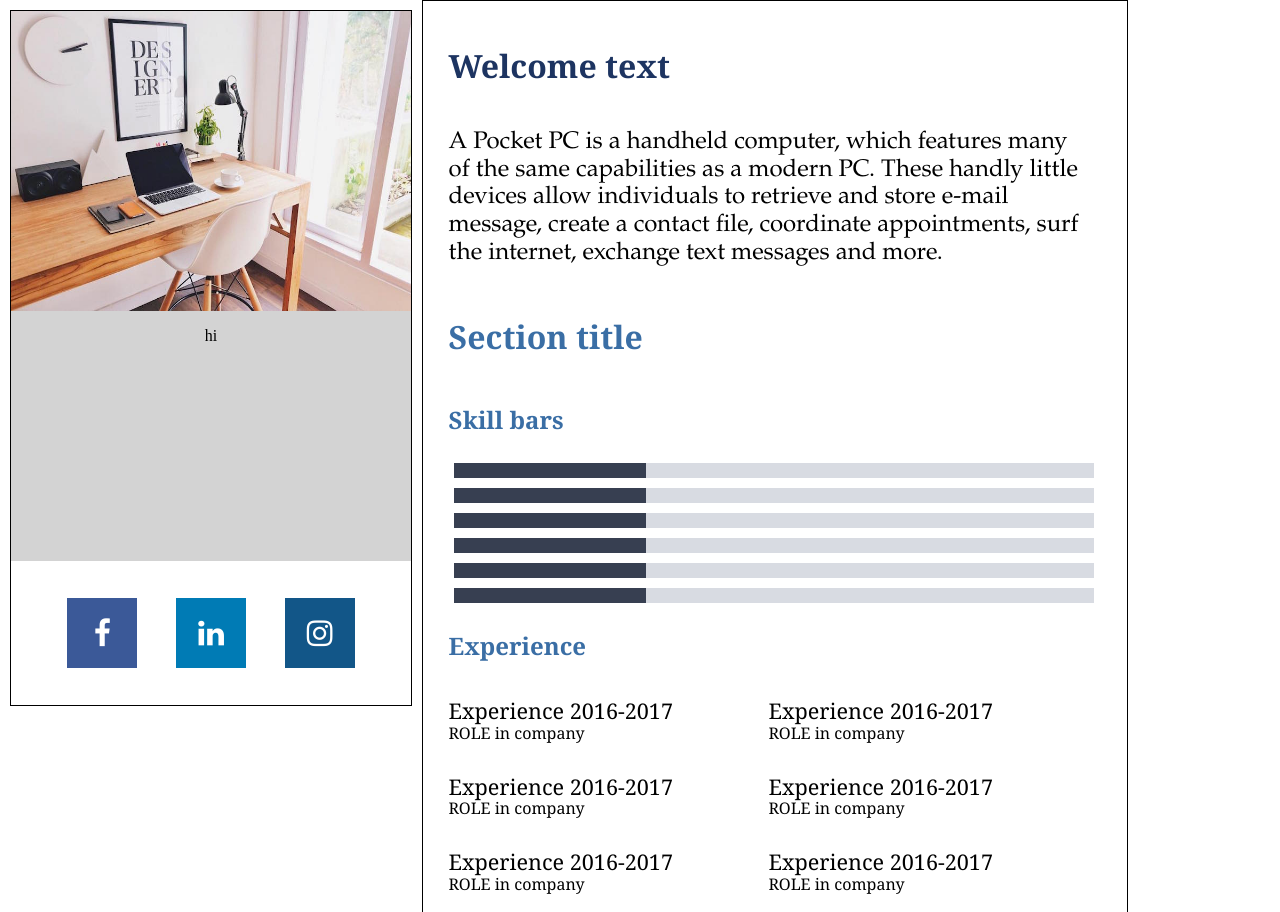
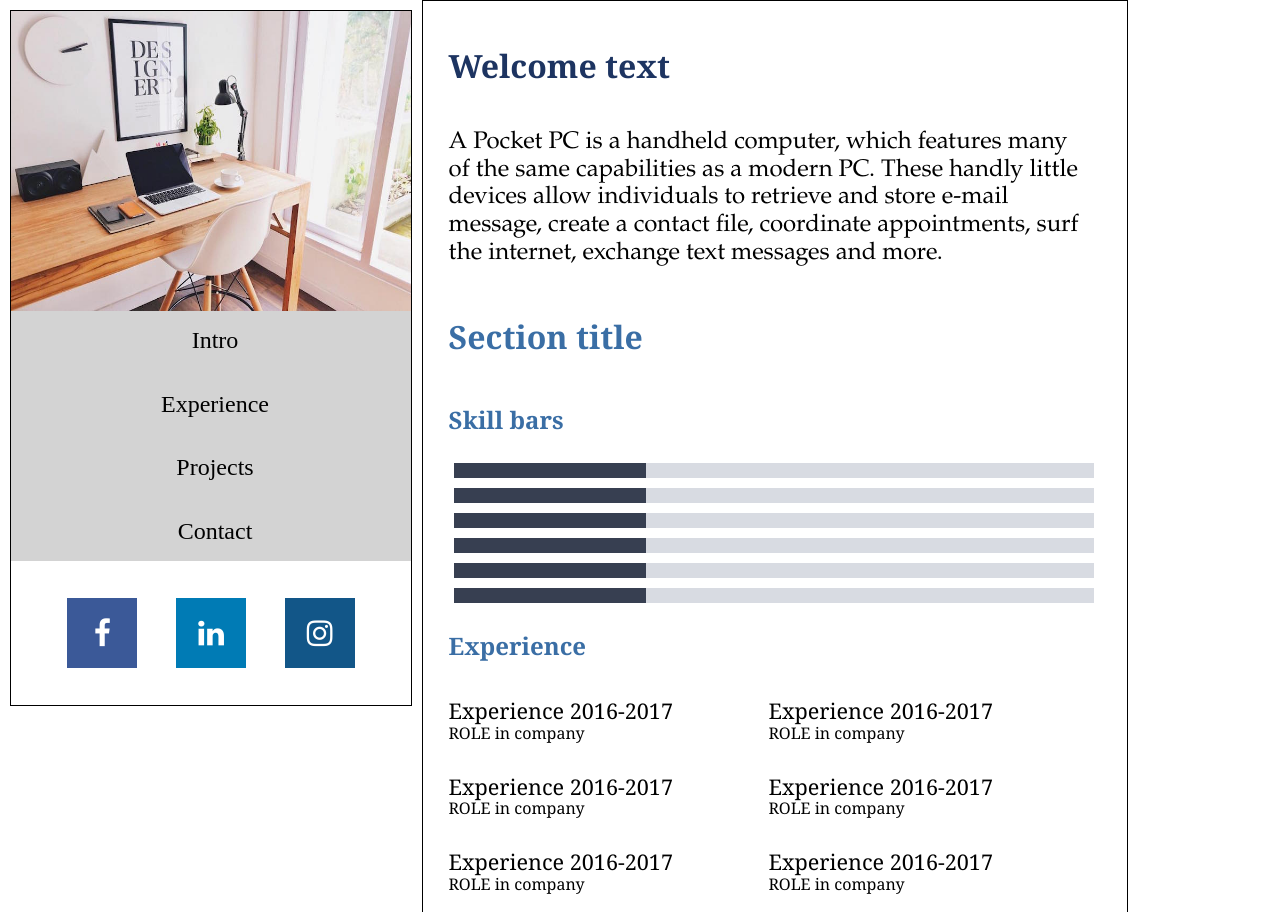
Before and after one commit to MaximeKoomen/Flexbox, a website: page index.html in a window 1280 px wide. Shown: the top 912 px of the page. Drawn offline with Linux system fonts and the light colour scheme.

Commit message:
added content to nav

```diff
--- a/index.html
+++ b/index.html
@@ -11,7 +11,12 @@
 		<div class="flex-item-nav">
 			<img class="nav-image" src="img/image2.jpg">
 			<div class="nav">
-				<p>hi</p>
+				<ul>
+					<li><a href="">Intro</a></li>
+					<li><a href="">Experience</a></li>
+					<li><a href="">Projects</a></li>
+					<li><a href="">Contact</a></li>
+				</ul>
 			</div>
 			<div class="social-media-icons">
 				<a class="fa fa-facebook" href="#"></a> <a class="fa fa-linkedin" href="#"></a> <a class="fa fa-instagram" href="#"></a>
@@ -74,7 +79,7 @@
 			</section>
 			<section class="contact">
 				<h2>Section title</h2>
-				<p><span>Hi do you want to drink some coffee with us?</span></p>
+				<p>Hi do you want to drink some coffee with us?</p>
 				<form class="contact-form">
 					<input class="input" name="name" placeholder="" type="text">
 					<input class="input" name="email" placeholder="" type="text">
--- a/sass/partials/_contact.scss
+++ b/sass/partials/_contact.scss
@@ -1,6 +1,12 @@
 .contact {
 	display: flex;
 	flex-flow: column wrap;
+
+	p {
+		font-size: 150%;
+		color: $black;
+		font-weight: bold;
+	}
 
 	.contact-form {
 		display: flex;
@@ -22,7 +28,8 @@
 
 	textarea {
 		background-color: $gray94;
-		height: 30%
+		height: 30%;
+		@include border(1px solid $black);
 	}
 
 	.send {
@@ -31,6 +38,7 @@
 		width: 40%;
 		height: 10%;
 		color: white;
+		font-size: 100%;
 		justify-content: center;
 		@include border(1px solid $black);
 	}
--- a/sass/partials/_nav_page.scss
+++ b/sass/partials/_nav_page.scss
@@ -19,6 +19,25 @@
 		height: 250px;
 		background-color: $lightgrey;
 	}
+
+	ul {
+		display: flex;
+		justify-content: space-between;
+		align-items: center;
+		flex-direction: column;
+		margin-right: 8%;
+	}
+
+	li {
+		display: flex;
+		font-size: 150%;
+	}
+
+	a {
+		text-decoration: none;
+		color: $black;
+	}
+
 
 	.social-media-icons {
 		display: flex;
```
Also changed, not shown: css/style.css.
